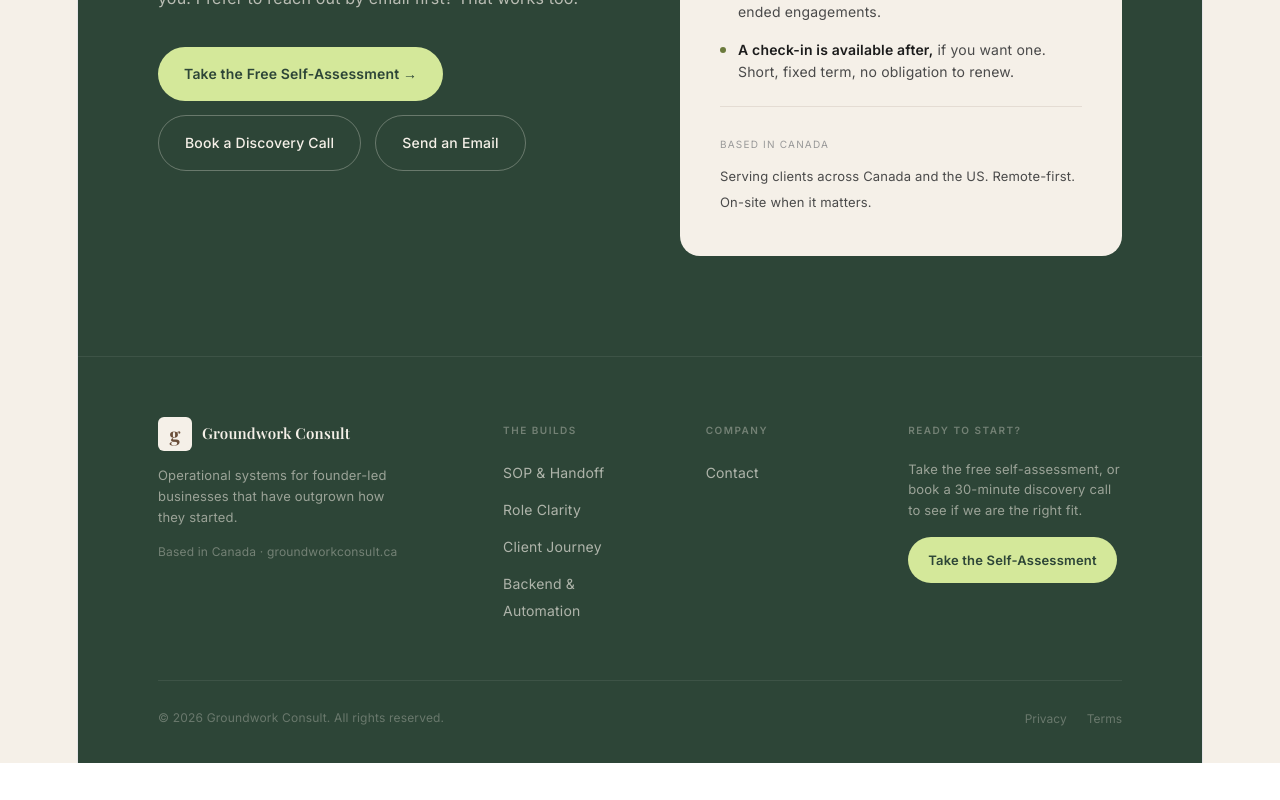
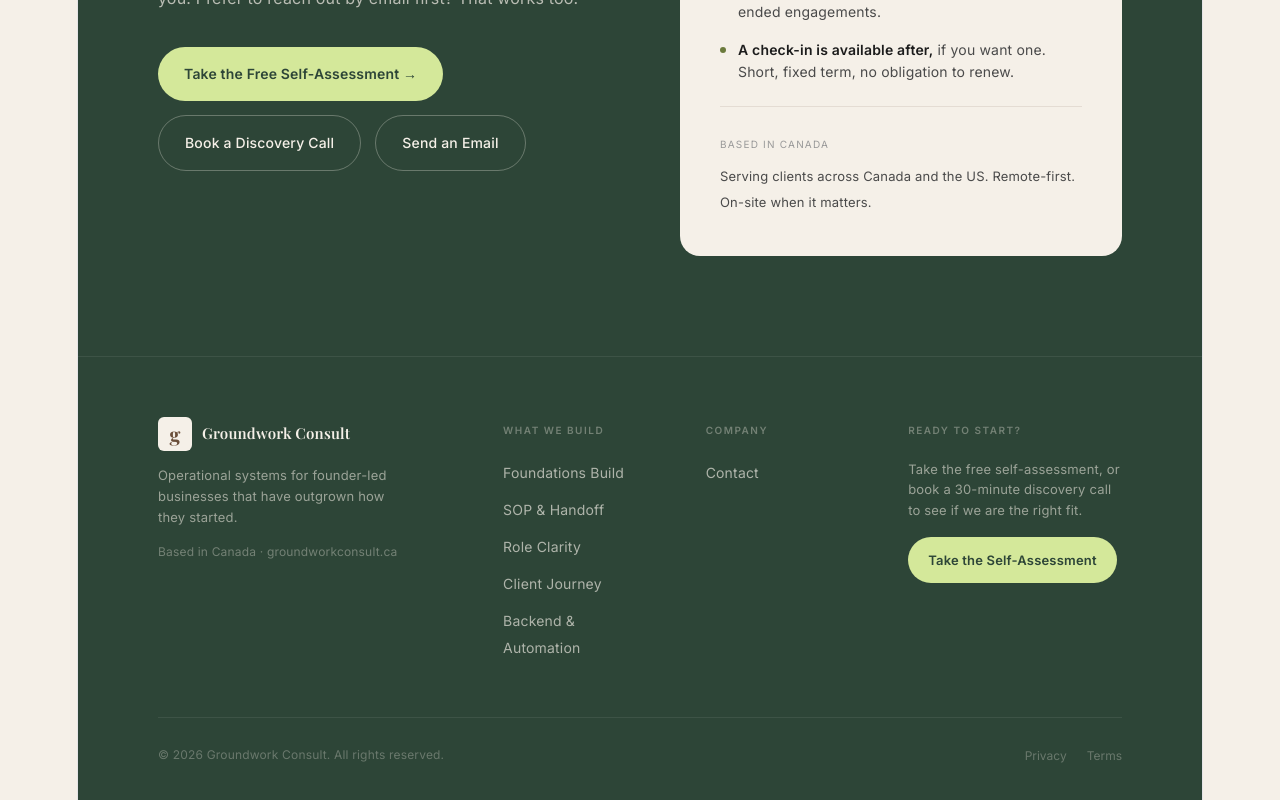
Before and after one commit to JenniferGroundwork/Groundwork, a React (Vite) app: page / in a window 1280 px wide. Shown: the part 6926-7726 px from the top of the page. Before the commit the page ends 7689 px from the top, so only its background shows below. Built offline with nearby package versions, Linux system fonts and the light colour scheme.

Commit message:
added foundations footer

```diff
--- a/src/Home.jsx
+++ b/src/Home.jsx
@@ -930,8 +930,9 @@ export default function GroundworkHome() {
               <small>Based in Canada &middot; groundworkconsult.ca</small>
             </div>
             <div>
-              <p className="footer-col-label">The Builds</p>
+              <p className="footer-col-label">What We Build</p>
               <ul className="footer-links">
+                <li><a href="#foundations">Foundations Build</a></li>
                 <li><a href="#services">SOP & Handoff</a></li>
                 <li><a href="#services">Role Clarity</a></li>
                 <li><a href="#services">Client Journey</a></li>
```
